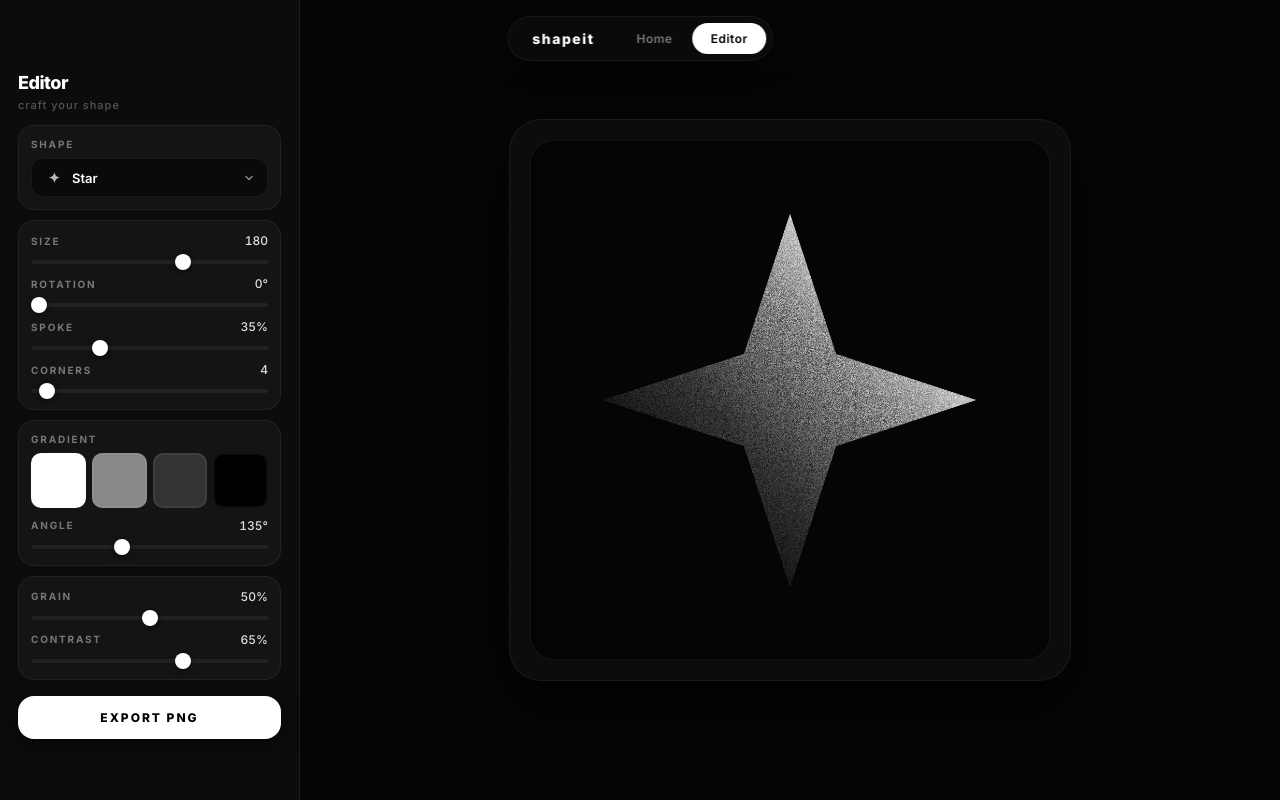
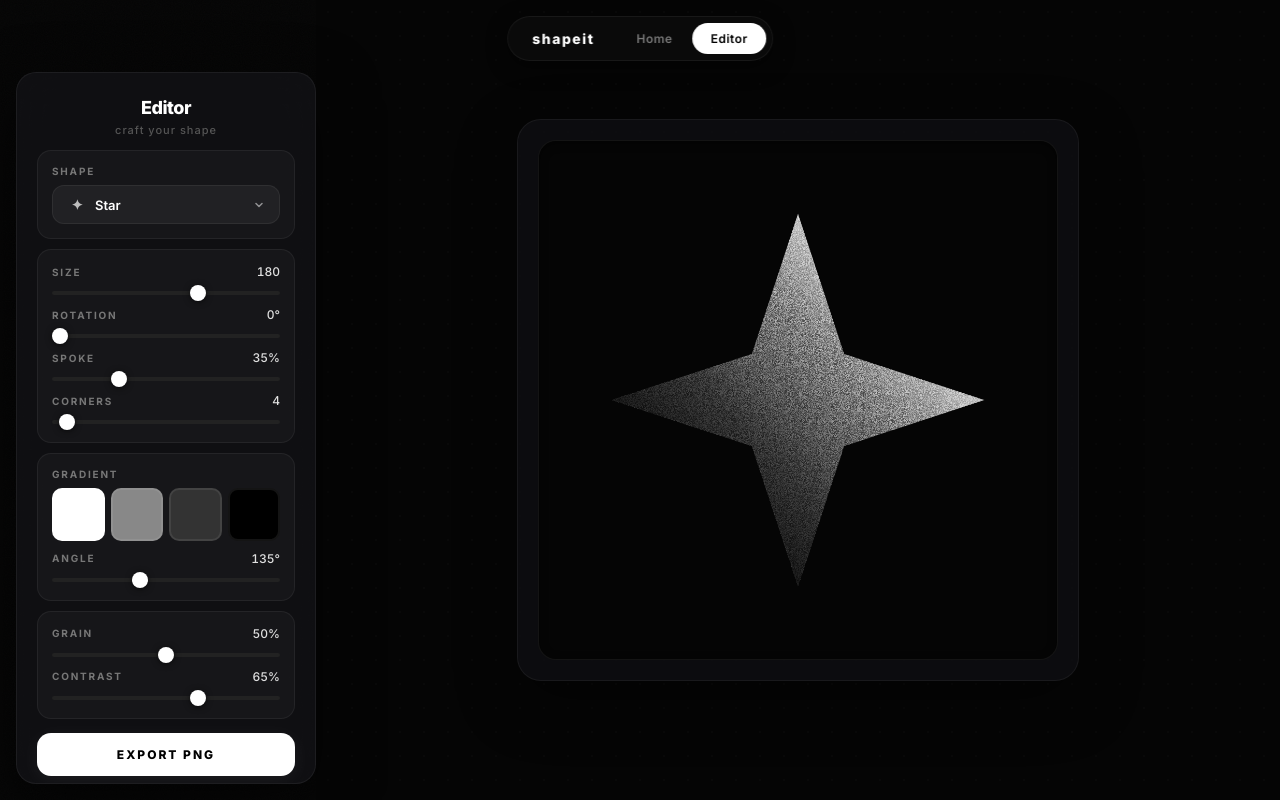
Before and after one commit to Leonxlnx/shapeit, a Next.js app: page /editor in a window 1280 px wide. Built offline with nearby package versions, Linux system fonts and the light colour scheme.

Commit message:
fix: floating sidebar with rounded corners, centered header, glassmorphism

```diff
--- a/src/app/editor/page.module.css
+++ b/src/app/editor/page.module.css
@@ -10,19 +10,41 @@
 .sidebar {
     width: 300px;
     min-width: 300px;
-    background: var(--bg-panel);
-    border-right: 1px solid var(--border);
-    padding: 18px;
-    padding-top: 72px;
+    background: rgba(18, 18, 22, 0.85);
+    backdrop-filter: blur(24px);
+    -webkit-backdrop-filter: blur(24px);
+    border: 1px solid var(--border);
+    border-radius: 20px;
+    padding: 20px;
+    padding-top: 24px;
     display: flex;
     flex-direction: column;
     gap: 10px;
     overflow-y: auto;
     z-index: 10;
+    margin: 72px 0 16px 16px;
+    box-shadow: 0 20px 60px rgba(0, 0, 0, 0.5);
+    align-self: flex-start;
+    max-height: calc(100vh - 88px);
+}
+
+/* scrollbar */
+.sidebar::-webkit-scrollbar {
+    width: 4px;
+}
+
+.sidebar::-webkit-scrollbar-track {
+    background: transparent;
+}
+
+.sidebar::-webkit-scrollbar-thumb {
+    background: var(--gray-700);
+    border-radius: 4px;
 }
 
 .sidebarHeader {
     margin-bottom: 2px;
+    text-align: center;
 }
 
 .sidebarTitle {
@@ -44,9 +66,9 @@
     display: flex;
     flex-direction: column;
     gap: 8px;
-    padding: 12px;
-    background: var(--bg-elevated);
-    border-radius: var(--radius-md);
+    padding: 14px;
+    background: rgba(255, 255, 255, 0.03);
+    border-radius: 14px;
     border: 1px solid var(--border);
 }
 
@@ -81,10 +103,10 @@
     display: flex;
     align-items: center;
     gap: 8px;
-    background: var(--bg-input);
+    background: rgba(255, 255, 255, 0.05);
     border: 1px solid var(--border);
     color: var(--white);
-    padding: 10px 12px;
+    padding: 10px 14px;
     border-radius: 12px;
     font-size: 13px;
     font-weight: 600;
@@ -96,7 +118,7 @@
 
 .selectTrigger:hover {
     border-color: var(--border-hover);
-    background: var(--bg-surface);
+    background: rgba(255, 255, 255, 0.08);
 }
 
 .selectIcon {
@@ -121,12 +143,14 @@
     top: calc(100% + 4px);
     left: 0;
     right: 0;
-    background: var(--bg-surface);
+    background: rgba(24, 24, 30, 0.95);
+    backdrop-filter: blur(20px);
+    -webkit-backdrop-filter: blur(20px);
     border: 1px solid var(--border-hover);
-    border-radius: 12px;
+    border-radius: 14px;
     padding: 4px;
     z-index: 100;
-    box-shadow: 0 12px 40px rgba(0, 0, 0, 0.6);
+    box-shadow: 0 16px 48px rgba(0, 0, 0, 0.7);
     animation: dropIn 0.15s ease;
 }
 
@@ -147,13 +171,13 @@
     align-items: center;
     gap: 8px;
     width: 100%;
-    padding: 9px 12px;
+    padding: 9px 14px;
     border: none;
     background: none;
     color: var(--gray-300);
     font-size: 13px;
     font-weight: 500;
-    border-radius: 8px;
+    border-radius: 10px;
     cursor: pointer;
     transition: all 0.15s ease;
     font-family: inherit;
@@ -161,7 +185,7 @@
 }
 
 .selectOption:hover {
-    background: var(--bg-elevated);
+    background: rgba(255, 255, 255, 0.08);
     color: var(--white);
 }
 
@@ -186,7 +210,7 @@
     width: 100%;
     aspect-ratio: 1;
     border-radius: 10px;
-    border: 2px solid var(--border);
+    border: 2px solid rgba(255, 255, 255, 0.08);
     cursor: pointer;
     transition: all 0.2s ease;
     position: relative;
@@ -194,8 +218,8 @@
 }
 
 .colorSwatch:hover {
-    border-color: var(--border-strong);
-    transform: scale(1.05);
+    border-color: rgba(255, 255, 255, 0.2);
+    transform: scale(1.08);
 }
 
 .colorPopover {
@@ -204,9 +228,11 @@
     left: 50%;
     transform: translateX(-50%);
     width: 200px;
-    background: var(--bg-surface);
+    background: rgba(24, 24, 30, 0.95);
+    backdrop-filter: blur(20px);
+    -webkit-backdrop-filter: blur(20px);
     border: 1px solid var(--border-hover);
-    border-radius: 14px;
+    border-radius: 16px;
     padding: 12px;
     z-index: 200;
     box-shadow: 0 16px 48px rgba(0, 0, 0, 0.7);
@@ -252,11 +278,11 @@
 
 .hexInput {
     width: 100%;
-    background: var(--bg-input);
+    background: rgba(255, 255, 255, 0.05);
     border: 1px solid var(--border);
     color: var(--white);
-    padding: 7px 10px;
-    border-radius: 8px;
+    padding: 8px 10px;
+    border-radius: 10px;
     font-size: 12px;
     font-family: 'SF Mono', 'Consolas', monospace;
     font-weight: 500;
@@ -265,7 +291,7 @@
 }
 
 .hexInput:focus {
-    border-color: var(--border-strong);
+    border-color: rgba(255, 255, 255, 0.3);
 }
 
 /* ── Download Button ─────────────────────────────────── */
@@ -274,21 +300,21 @@
     color: var(--black);
     border: none;
     padding: 14px;
-    border-radius: var(--radius-md);
+    border-radius: 14px;
     font-size: 12px;
     font-weight: 800;
     text-transform: uppercase;
     letter-spacing: 2px;
     cursor: pointer;
     transition: all 0.25s ease;
-    margin-top: 6px;
-    box-shadow: var(--shadow-md);
+    margin-top: 4px;
+    box-shadow: 0 4px 20px rgba(255, 255, 255, 0.06);
     flex-shrink: 0;
 }
 
 .downloadBtn:hover {
     transform: translateY(-2px);
-    box-shadow: 0 10px 30px rgba(255, 255, 255, 0.05);
+    box-shadow: 0 10px 30px rgba(255, 255, 255, 0.08);
 }
 
 .downloadBtn:active {
@@ -311,24 +337,24 @@
     position: absolute;
     inset: 0;
     background-image:
-        radial-gradient(circle, rgba(255, 255, 255, 0.02) 1px, transparent 1px);
+        radial-gradient(circle, rgba(255, 255, 255, 0.015) 1px, transparent 1px);
     background-size: 24px 24px;
     pointer-events: none;
 }
 
 .canvasFrame {
     padding: 20px;
-    background: var(--bg-panel);
-    border-radius: var(--radius-xl);
-    box-shadow: var(--shadow-xl);
+    background: rgba(18, 18, 22, 0.6);
+    border-radius: 24px;
+    box-shadow: 0 20px 60px rgba(0, 0, 0, 0.4);
     border: 1px solid var(--border);
     position: relative;
 }
 
 .canvas {
     background: var(--bg);
-    border-radius: var(--radius-lg);
-    box-shadow: var(--shadow-inset);
+    border-radius: 18px;
+    box-shadow: inset 0 2px 8px rgba(0, 0, 0, 0.5);
     border: 1px solid var(--border);
     width: 520px;
     height: 520px;
```
